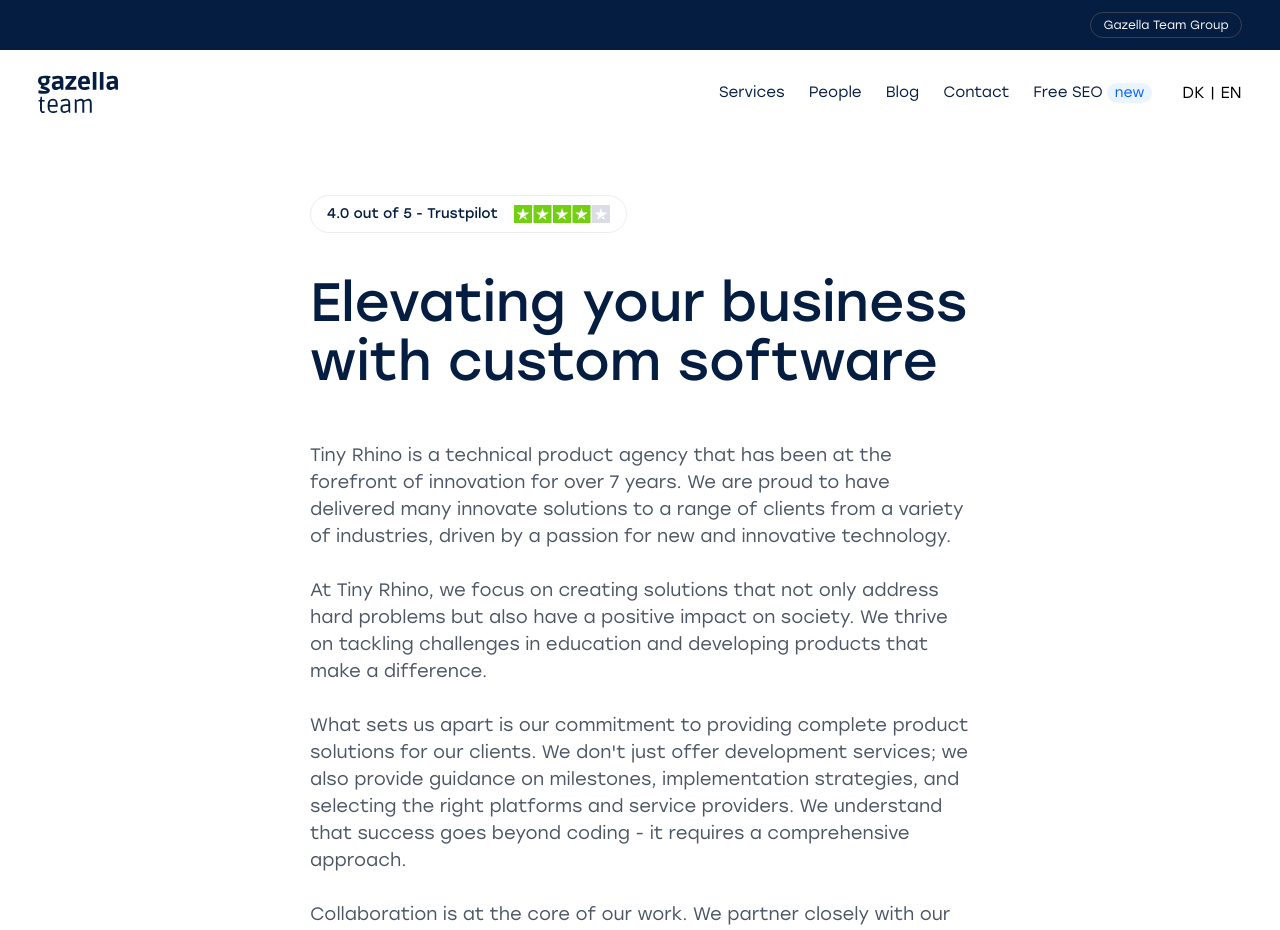
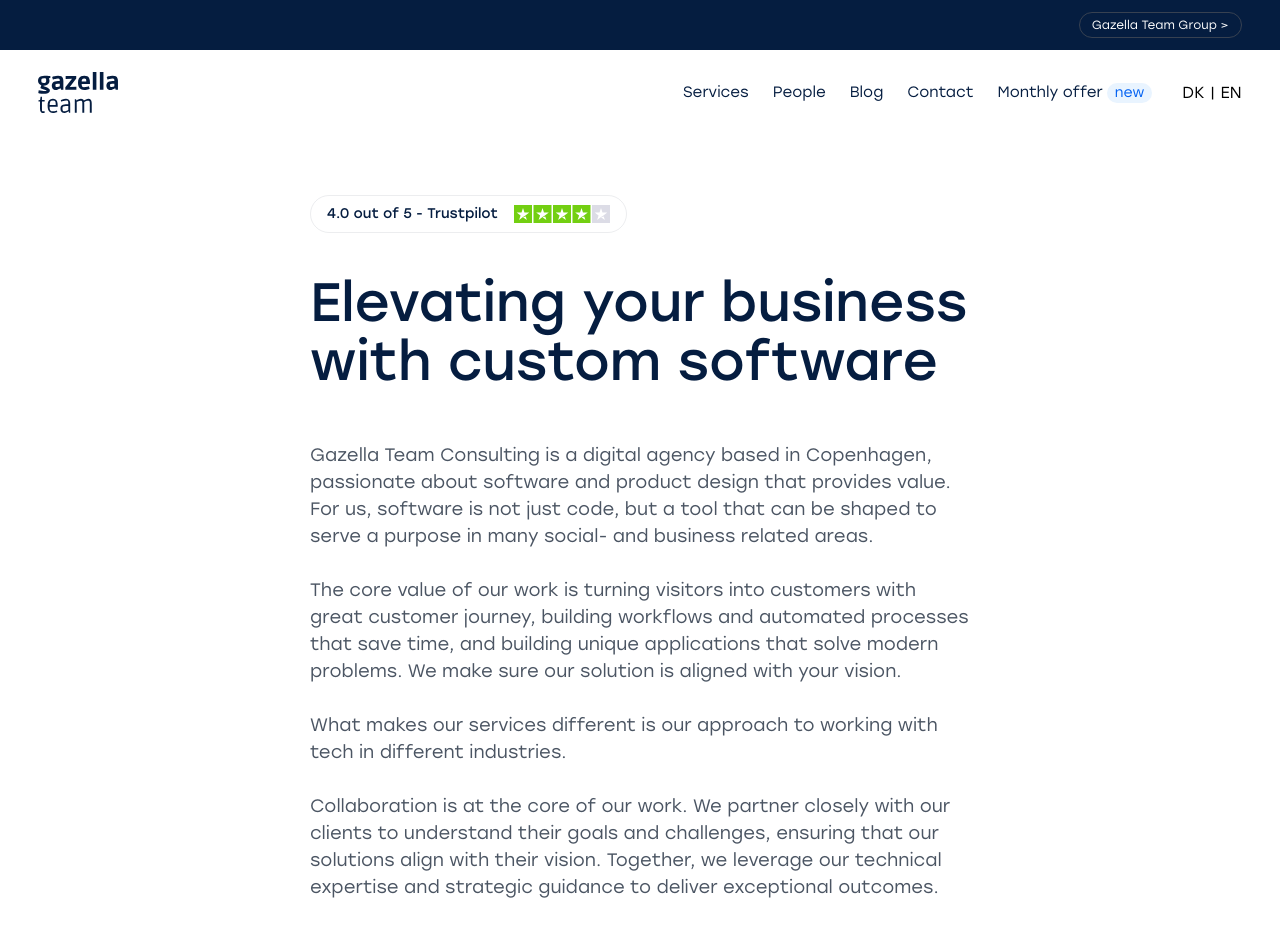
Before and after one commit to Gazella-Team/gazellateam.com, a Next.js app: page / in a window 1280 px wide. Shown: the top 930 px of the page. Built offline with nearby package versions, Linux system fonts and the light colour scheme.

Commit message:
current changes

```diff
--- a/src/components/Layout/Navbar.tsx
+++ b/src/components/Layout/Navbar.tsx
@@ -11,7 +11,7 @@ export default function Navbar() {
         <nav className="h-[135px] fixed bg-white w-full flex flex-col z-[999]">
             <div className="bg-main text-white h-[50px] flex items-center justify-center">
                 <div className="w-[94%] max-w-[1500px] flex items-center justify-end">
-                    <Link href={"/group"} className="text-xs font-[200] px-3 py-1 border border-gray-700 rounded-full">Gazella Team Group</Link>
+                    <Link href={"/group"} className="text-xs font-[200] px-3 py-1 border border-gray-700 rounded-full">Gazella Team Group {">"}</Link>
                 </div>
             </div>
             <div className="w-[94%] flex-1 max-w-[1500px] mx-auto flex items-center justify-between">
@@ -33,8 +33,8 @@ export default function Navbar() {
                         Contact
                         </Link>
                         <div className="flex items-center gap-1">
-                            <Link className="hover:text-gray-600" href={"/for-agencies"}>
-                            Free SEO
+                            <Link target="_blank" className="hover:text-gray-600" href={"https://usegazella.com/"}>
+                            Monthly offer
                             </Link>
                             <div className="bg-[#e9f4ff] text-[#0060f2] px-2 rounded-full text-sm">
                                 new
--- a/src/components/group/Layout/Navbar.tsx
+++ b/src/components/group/Layout/Navbar.tsx
@@ -11,7 +11,7 @@ export default function Navbar() {
         <nav className="h-[135px] fixed bg-white w-full flex flex-col z-[999]">
             <div className="bg-main text-white h-[50px] flex items-center justify-center">
                 <div className="w-[94%] max-w-[1500px] flex items-center justify-end">
-                    <Link href={"/"} className="text-xs font-[200] px-3 py-1 border border-gray-700 rounded-full">Gazella Team Consulting</Link>
+                    <Link href={"/"} className="text-xs font-[200] px-3 py-1 border border-gray-700 rounded-full">Gazella Team Consulting {">"}</Link>
                 </div>
             </div>
             <div className="w-[94%] flex-1 max-w-[1500px] mx-auto flex items-center justify-between">
--- a/src/components/hero.tsx
+++ b/src/components/hero.tsx
@@ -12,11 +12,11 @@ export default function Hero() {
                     <h1 className="text-[54px] font-[300] leading-[110%] mb-[50px]">Elevating your business with custom software</h1>
                 </Reveal>
                 <Reveal>
-                <p className="font-[200] text-[18px] text-gray-600">Tiny Rhino is a technical product agency that has been at the forefront of innovation for over 7 years. We are proud to have delivered many innovate solutions to a range of clients from a variety of industries, driven by a passion for new and innovative technology.
+                <p className="font-[200] text-[18px] text-gray-600">Gazella Team Consulting is a digital agency based in Copenhagen, passionate about software and product design that provides value. For us, software is not just code, but a tool that can be shaped to serve a purpose in many social- and business related areas.
 <br></br><br></br>
-At Tiny Rhino, we focus on creating solutions that not only address hard problems but also have a positive impact on society. We thrive on tackling challenges in education and developing products that make a difference.
+The core value of our work is turning visitors into customers with great customer journey, building workflows and automated processes that save time, and building unique applications that solve modern problems. We make sure our solution is aligned with your vision.
 <br></br><br></br>
-What sets us apart is our commitment to providing complete product solutions for our clients. We don&apos;t just offer development services; we also provide guidance on milestones, implementation strategies, and selecting the right platforms and service providers. We understand that success goes beyond coding - it requires a comprehensive approach.
+What makes our services different is our approach to working with tech in different industries.
 <br></br><br></br>
 Collaboration is at the core of our work. We partner closely with our clients to understand their goals and challenges, ensuring that our solutions align with their vision. Together, we leverage our technical expertise and strategic guidance to deliver exceptional outcomes.
 <br></br><br></br>
--- a/src/components/reused/DefaultHero.tsx
+++ b/src/components/reused/DefaultHero.tsx
@@ -21,7 +21,7 @@ export default function DefaultHero(props:any) {
                     <h1 className="font-[200] text-[40px] tracking-tight md:text-[50px] xl:text-[50px] leading-[110%] text-main mb-[20px]">{props.heading}</h1>
                 </Reveal>
                 <Reveal>
-                    <p className="font-[200] mx-auto text-[16px] md:text-[18px] xl:text-base leading-[170%] max-w-[1000px] text-gray-600">{props.description}</p>
+                    <p className="font-[200] mx-auto text-[16px] md:text-[18px] xl:text-[18px] leading-[150%] max-w-[600px] text-gray-600">{props.description}</p>
                 </Reveal>
             </div>
         </section>
--- a/src/pages/people.tsx
+++ b/src/pages/people.tsx
@@ -5,7 +5,7 @@ import Team from "@/components/team";
 export default function People() {
     return (
         <Layout>
-            <SecondHero heading="Meet the team" description="We are dedicated to ensuring environmental responsibility is at the core of our operations. Our commitment to sustainability drives us to integrate environmental considerations into every aspect of our business." />
+            <SecondHero heading="Meet the team" description="A small team, with global ambitions. Put faces to the team, who everyday strives to elevate software, build solutions and make a difference for partners worldwide." />
             <Team />
         </Layout>
     )
```
